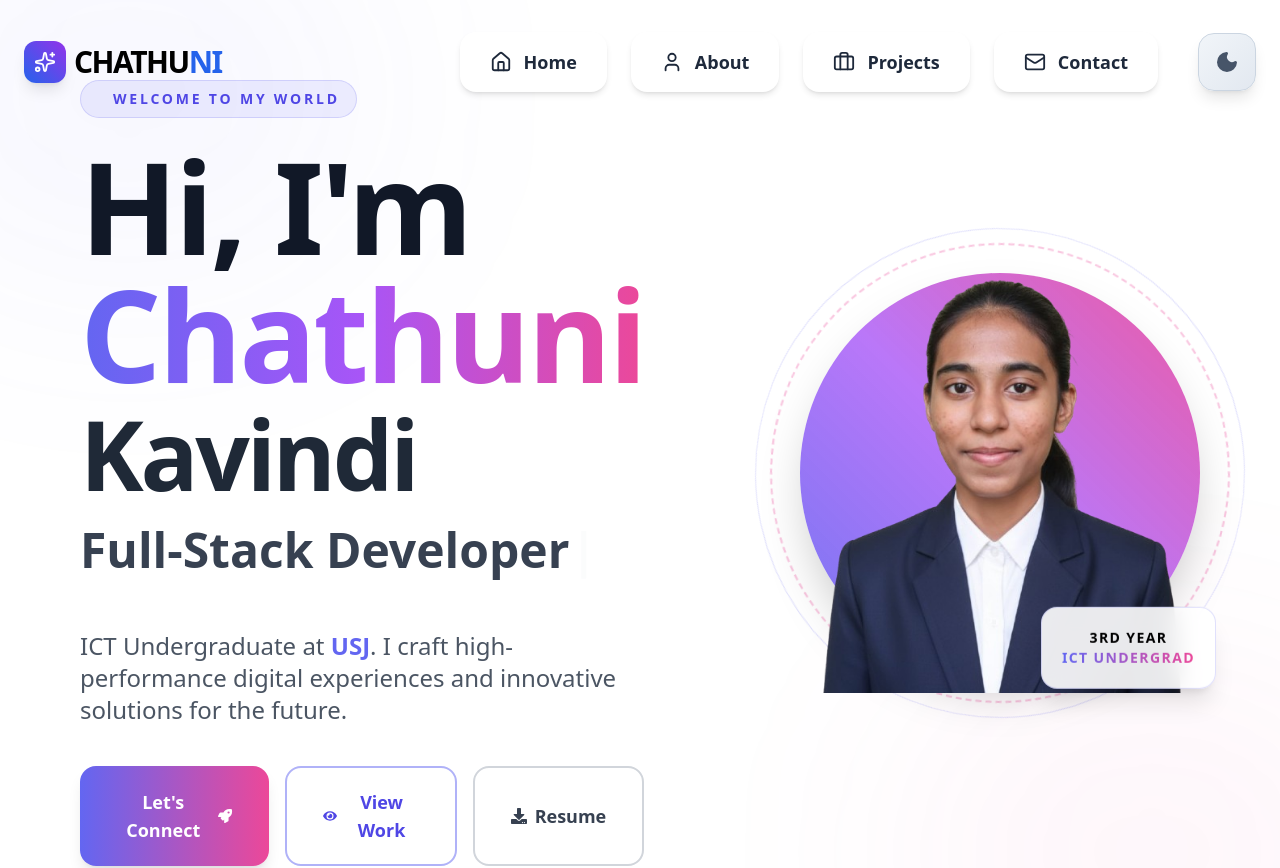
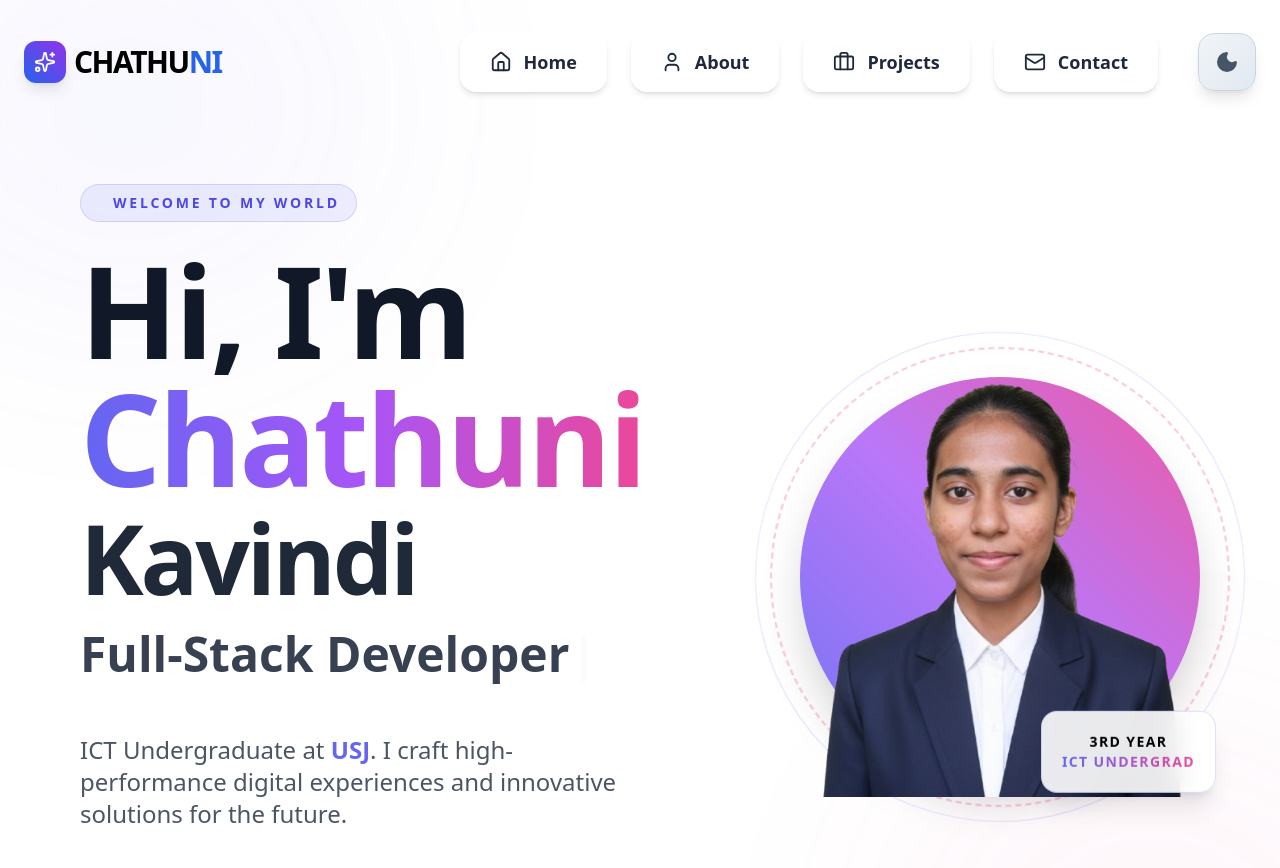
Before and after one commit to chathuni-kavindi/my-portfollio, a React (Create React App) app in the folder my-portfolio/: page / in a window 1280 px wide. Shown: the top 868 px of the page. Built offline with nearby package versions, Linux system fonts and the light colour scheme.

Commit message:
Fix hero text hidden behind navbar

```diff
--- a/my-portfolio/src/pages/Home.js
+++ b/my-portfolio/src/pages/Home.js
@@ -38,11 +38,11 @@ const HeroButtons = () => {
 
 const Home = () => {
   return (
-    <div className="relative min-h-screen flex items-center justify-center overflow-hidden bg-white dark:bg-[#0d1117] transition-colors duration-300">
+    <div className="relative min-h-screen flex items-center justify-center overflow-hidden bg-white dark:bg-[#0d1117] transition-colors duration-300 pt-32 sm:pt-36 pb-10">
       <div className="absolute top-[-10%] left-[-10%] w-[40%] h-[40%] bg-indigo-500/10 blur-[120px] rounded-full animate-pulse"></div>
       <div className="absolute bottom-[-10%] right-[-10%] w-[40%] h-[40%] bg-pink-500/10 blur-[120px] rounded-full animate-pulse"></div>
 
-      <div className="relative z-10 flex flex-col md:flex-row items-center justify-between w-full max-w-[1700px] mx-auto px-6 sm:px-12 lg:px-20 py-20">
+      <div className="relative z-10 flex flex-col md:flex-row items-center justify-between w-full max-w-[1700px] mx-auto px-6 sm:px-12 lg:px-20 py-10">
         <div className="flex-1 text-center md:text-left order-2 md:order-1 mt-12 md:mt-0">
           <div className="inline-flex items-center gap-2 px-4 py-2 rounded-full bg-indigo-500/10 border border-indigo-500/20 text-indigo-600 dark:text-indigo-300 text-xs sm:text-sm font-black uppercase tracking-[0.2em] mb-6">
             <span className="w-2 h-2 rounded-full bg-indigo-500 animate-ping"></span>
```
